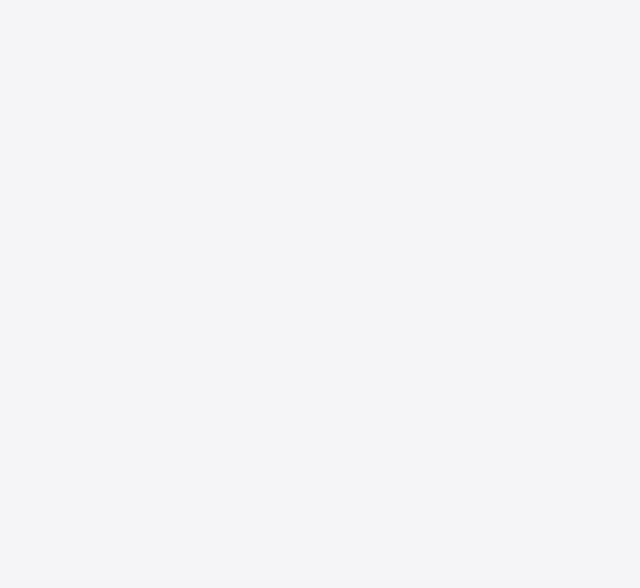
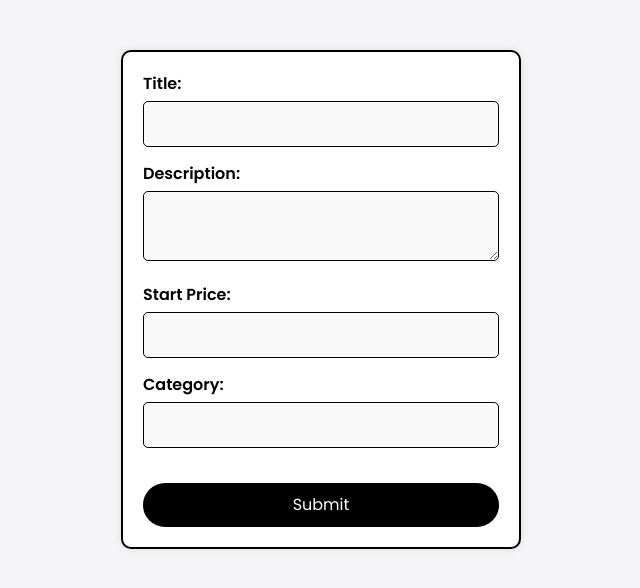
Before and after one commit to KarkalaTejasPai/OAS_FE, an Angular app: page /sell-product in a window 1280 px wide. Before the commit this address led to /. Shown: the top 588 px of the page, without its empty margins (319-959 px from the left). Built offline with nearby package versions, Linux system fonts and the light colour scheme.

Commit message:
Auction Registration Page

```diff
--- a/src/app/app.routes.ts
+++ b/src/app/app.routes.ts
@@ -9,6 +9,7 @@
 import { AuctionListComponent } from "./components/auction-list/auction-list.component";
 import { AuctionDetailComponent } from "./components/auction-detail/auction-detail.component";
 import { HomeComponent } from "./components/home/home.component";
+import { SellProductComponent } from "./sell-product/sell-product.component";
 
 export const routes: Routes = [
   { path: "login", component: LoginComponent },
@@ -18,6 +19,7 @@
   { path: "admin-dashboard", component: AdminDashboardComponent },
   { path: "auction-list", component: AuctionListComponent },
   { path: "auction-detail", component: AuctionDetailComponent },
+  { path: "sell-product", component: SellProductComponent},
   { path: "", component: HomeComponent }
   // { path: 'create-auction', component: CreateAuctionComponent },
   // { path: 'payment', component: PaymentComponent },
--- a/src/app/components/shared/header/header.component.html
+++ b/src/app/components/shared/header/header.component.html
@@ -151,7 +151,7 @@
           <a class="nav-link" routerLink="/app-product" routerLinkActive="active">Explore</a>
         </li>
         <li class="nav-item">
-          <a class="nav-link" routerLink="/app-sell-products" routerLinkActive="active">Sell Product</a>
+          <a class="nav-link" routerLink="/sell-product" routerLinkActive="active">Sell Product</a>
         </li>
       </ul>
 
--- /dev/null
+++ b/src/app/sell-product/sell-product.component.css
@@ -0,0 +1,51 @@
+.form-container {
+    border: 2px solid #000;
+    padding: 20px;
+    border-radius: 10px;
+    width: 400px;
+    box-shadow: 0 0 10px rgba(0, 0, 0, 0.1);
+    background-color: #fff;
+    margin: 50px auto; /* Center the form horizontally */
+}
+
+form {
+    display: flex;
+    flex-direction: column;
+}
+
+.form-group {
+    margin-bottom: 15px;
+}
+
+label {
+    margin-bottom: 5px;
+    font-weight: bold;
+    color: #000;
+}
+
+input, textarea, button {
+    padding: 10px;
+    font-size: 16px;
+    border: 1px solid #000;
+    border-radius: 5px;
+    width: 100%;
+    box-sizing: border-box;
+}
+
+input, textarea {
+    background-color: #f9f9f9;
+    color: #000;
+}
+
+button {
+    margin-top: 20px;
+    background-color: #000;
+    color: #fff;
+    border: none;
+    cursor: pointer;
+    border-radius: 50px;
+}
+
+button:hover {
+    background-color: #333;
+}
--- /dev/null
+++ b/src/app/sell-product/sell-product.component.html
@@ -0,0 +1,27 @@
+<div class="form-container">
+    <form>
+        <div class="form-group">
+            <label for="title">Title:</label>
+            <input type="text" id="title" name="title" required>
+        </div>
+
+        <div class="form-group">
+            <label for="description">Description:</label>
+            <textarea id="description" name="description" required></textarea>
+        </div>
+
+        <div class="form-group">
+            <label for="startPrice">Start Price:</label>
+            <input type="number" id="startPrice" name="startPrice" required>
+        </div>
+
+        <div class="form-group">
+            <label for="category">Category:</label>
+            <input type="text" id="category" name="category" required>
+        </div>
+
+
+
+        <button type="submit">Submit</button>
+    </form>
+</div>
```
Also changed, not shown: src/app/sell-product/sell-product.component.ts (added, +11 -0 lines).
